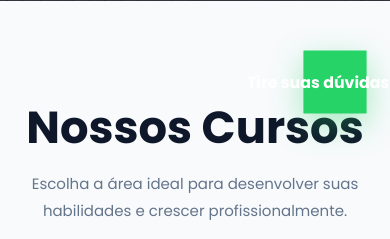
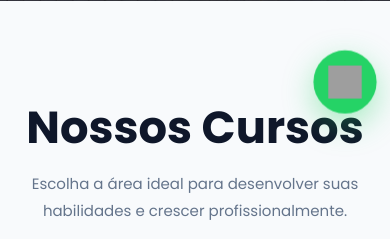
Before and after one commit to joaoguilherme09/alfa-site, a Flask app: page / in a window 390 px wide. Shown: the part 712-951 px from the top of the page. Run offline with Flask 3, Linux system fonts and the light colour scheme; grey boxes are pictures that could not be loaded.

Commit message:
atualização mobile 4.0

```diff
--- a/app/static/css/home.css
+++ b/app/static/css/home.css
@@ -1270,40 +1270,36 @@
 /* =========================================
    WHATSAPP FLOAT
 ========================================= */
-
 .whatsapp-float {
 
-    margin-right: 5px;
-
-    gap: 16px;
-
     position: fixed;
 
-    padding: 0 22px;
-    height: 70px;
-
-    bottom: 30px;
-    right: 30px;
+    bottom: 20px;
+    right: 15px;
+
+    display: flex;
+    align-items: center;
+    justify-content: center;
+
+    gap: 10px;
+
+    padding: 12px 18px;
 
     background: #25d366;
 
-    border-radius: 1%;
-
-    display: flex;
-
-    justify-content: center;
-    align-items: center;
-
-    box-shadow:
-        0 10px 30px rgba(37,211,102,0.4);
+    color: white;
+
+    border-radius: 50px;
+
+    box-shadow:
+        0 10px 30px rgba(37,211,102,.4);
 
     z-index: 9999;
 
-    transition: 0.3s ease;
+    transition: .3s ease;
 
     animation: pulseWhatsapp 2s infinite;
 }
-
 
 /* IMAGEM */
 
@@ -1355,8 +1351,14 @@
         width: 60px;
         height: 60px;
 
-        bottom: 20px;
-        right: 20px;
+        padding: 0;
+
+        border-radius: 50%;
+    }
+
+    .whatsapp-float span {
+
+        display: none;
     }
 
     .whatsapp-float img {
```
